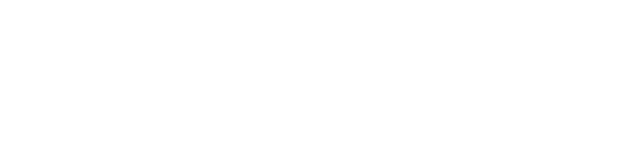
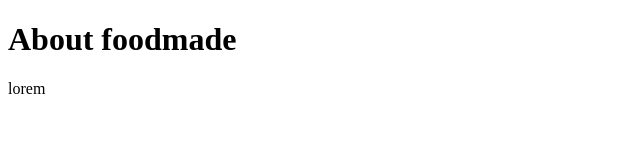
Before and after one commit to TANISH816/project2, a plain HTML site: page about.html in a window 1280 px wide. Shown: the whole page, without its empty margins (0-640 px from the left). Drawn offline with Linux system fonts and the light colour scheme.

Commit message:
+p about

```diff
--- a/about.html
+++ b/about.html
@@ -6,6 +6,7 @@
     <title>About Page</title>
 </head>
 <body>
-    <h1></h1>
+    <h1>About foodmade</h1>
+    <p>lorem</p>
 </body>
 </html>
```
